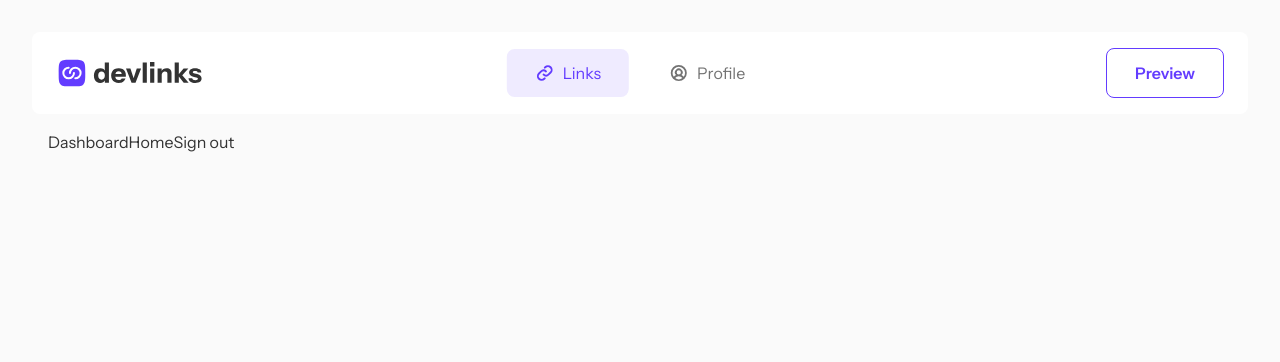
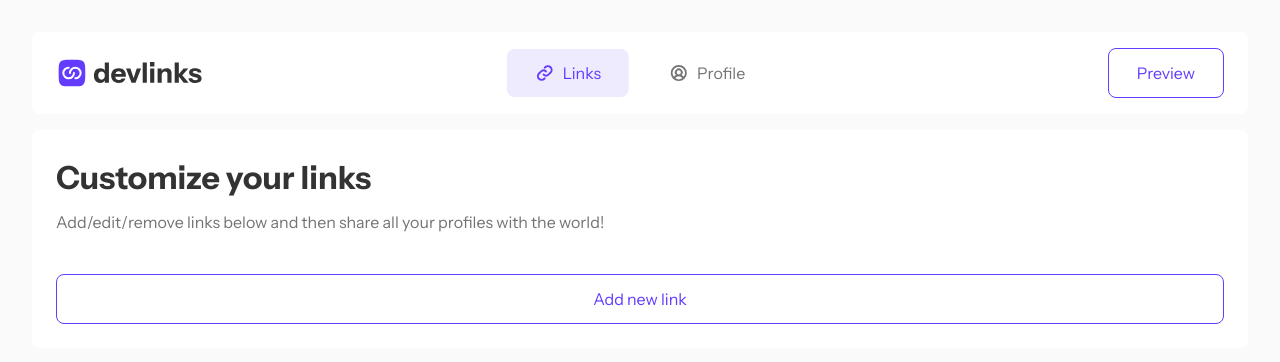
Before and after one commit to danielkrux/link-share, a Next.js app: page /dashboard in a window 1280 px wide. Shown: the top 362 px of the page. Built offline with nearby package versions, Linux system fonts and the light colour scheme; no server answers.

Commit message:
dashboard init

```diff
--- a/app/(auth)/actions.ts
+++ b/app/(auth)/actions.ts
@@ -1,7 +1,7 @@
 "use server";
 
 import { z } from "zod";
-import { createClient } from "../_utils/supabase/server";
+import { createClient } from "../_utils/supabase";
 import { redirect } from "next/navigation";
 
 const supabase = createClient();
--- a/app/_components/Button.tsx
+++ b/app/_components/Button.tsx
@@ -1,5 +1,5 @@
-import clsx from "clsx";
 import React from "react";
+import { cn } from "../_utils/utils";
 
 type ButtonProps = {
   variant?: "primary" | "secondary";
@@ -12,14 +12,15 @@ export default function Button({
 }: ButtonProps) {
   return (
     <button
-      className={clsx(
-        "bg-purple border border-purple rounded-lg p-3 text-white text-button hover:bg-lilac hover:border-lilac hover:shadow-purple-blur  outline-none transition-colors duration-200 ease-in-out",
+      {...props}
+      className={cn(
+        props.className,
+        "bg-purple border border-purple rounded-lg p-3 text-white hover:bg-lilac hover:border-lilac hover:shadow-purple-blur  outline-none transition-colors duration-200 ease-in-out",
         {
-          "bg-white *:text-purple hover:bg-lightpurple hover:shadow-none":
+          "bg-white text-purple *:text-purple hover:bg-lightpurple hover:shadow-none":
             variant === "secondary",
         }
       )}
-      {...props}
     >
       {children}
     </button>
--- /dev/null
+++ b/app/_utils/utils.ts
@@ -0,0 +1,6 @@
+import { type ClassValue, clsx } from "clsx";
+import { twMerge } from "tailwind-merge";
+
+export function cn(...inputs: ClassValue[]) {
+  return twMerge(clsx(inputs));
+}
--- a/app/dashboard/layout.tsx
+++ b/app/dashboard/layout.tsx
@@ -33,7 +33,7 @@ export default function DashboardLayout({
           <span className="hidden mx-4 md:block">Preview</span>
         </Buttton>
       </header>
-      <main className="flex-1 p-4">{children}</main>
+      <main className="flex-1 m-4 md:m-0 md:mt-4">{children}</main>
     </div>
   );
 }
--- a/app/dashboard/page.tsx
+++ b/app/dashboard/page.tsx
@@ -1,17 +1,17 @@
-"use client";
-
 import React from "react";
-import { logout } from "../(auth)/actions";
-import { createClient } from "../_utils/supabase/server";
-
-// const supabase = createClient();
+import Button from "../_components/Button";
 
 export default function DashboardHome() {
-  // console.log(await supabase.auth.getUser());
   return (
-    <div>
-      DashboardHome
-      <button onClick={() => logout()}>Sign out</button>
-    </div>
+    <section className="bg-white p-6 rounded-lg">
+      <h1 className="text-heading-m mb-2">Customize your links</h1>
+      <p className="text-gray mb-10">
+        Add/edit/remove links below and then share all your profiles with the
+        world!
+      </p>
+      <Button className="w-full" variant="secondary">
+        Add new link
+      </Button>
+    </section>
   );
 }
--- a/app/dashboard/profile/page.tsx
+++ b/app/dashboard/profile/page.tsx
@@ -1,5 +1,16 @@
+"use client";
+
+import { logout } from "@/app/(auth)/actions";
+import Button from "@/app/_components/Button";
 import React from "react";
 
 export default function Profile() {
-  return <div>Profile</div>;
+  return (
+    <div>
+      <span className="block mb-5">Profile</span>
+      <Button onClick={() => logout()} className="w-full" variant="secondary">
+        Sign out
+      </Button>
+    </div>
+  );
 }
--- a/middleware.ts
+++ b/middleware.ts
@@ -1,5 +1,5 @@
 import { NextResponse, NextRequest } from "next/server";
-import { createClient } from "./app/_utils/supabase/server";
+import { createClient } from "./app/_utils/supabase";
 
 export default async function middleware(request: NextRequest) {
   const supabase = createClient();
--- a/package.json
+++ b/package.json
@@ -16,6 +16,7 @@
     "next": "14.1.4",
     "react": "^18",
     "react-dom": "^18",
+    "tailwind-merge": "^2.2.2",
     "zod": "^3.22.4"
   },
   "devDependencies": {
```
Also changed, not shown: app/_utils/supabase.ts (renamed from app/_utils/supabase/server.ts), 1 other file (tests, documents, lock files or other folders).
